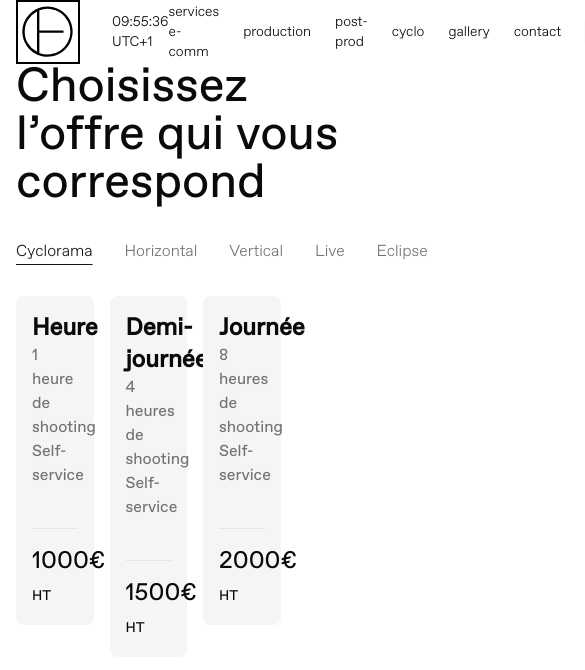
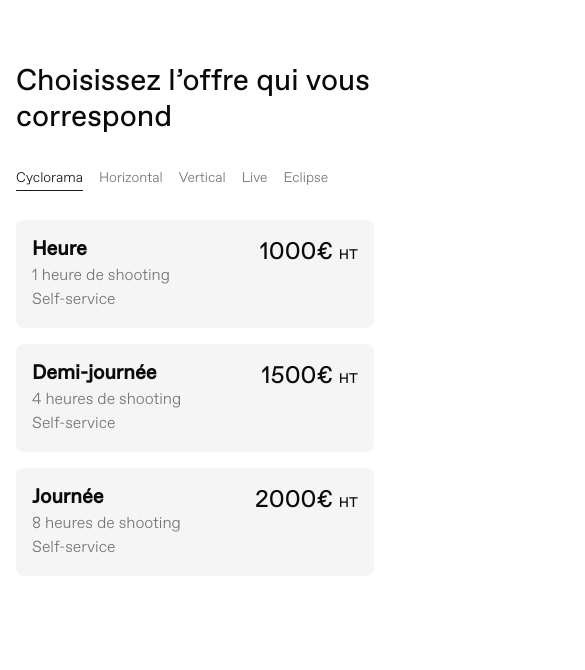
Before and after one commit to E-Do-Studio/e-do.studio-2.0, a Next.js app: page / in a window 390 px wide. Shown: the top 670 px of the page, 585 px wide, since content can reach past the window. Built offline with nearby package versions, Linux system fonts and the light colour scheme.

Commit message:
feat: 🎸 version reponsive ok !

```diff
--- a/src/app/(web)/_components/card.tsx
+++ b/src/app/(web)/_components/card.tsx
@@ -10,7 +10,7 @@ interface CardProps {
 export const Card = ({ timing, price, description }: CardProps) => {
   return (
     <motion.div
-      className="flex flex-col gap-4 p-4 bg-neutral-100 rounded-lg cursor-pointer"
+      className="flex justify-between md:flex-col gap-4 p-4 flex-1 bg-neutral-100 rounded-lg cursor-pointer"
       whileHover={{
         scale: 1.03,
         transition: {
@@ -19,10 +19,10 @@ export const Card = ({ timing, price, description }: CardProps) => {
       }}
     >
       <div className="flex flex-col">
-        <h3 className="text-2xl font-abc-favorit font-bold">{timing}</h3>
-        <p className="text-base text-neutral-500 font-medium">{description}</p>
+        <h3 className="">{timing}</h3>
+        <p className="text-neutral-500">{description}</p>
       </div>
-      <Separator className="mt-6" />
+      <Separator className="hidden md:block mt-6" />
       <p className="text-2xl font-medium">
         {price}€ <span className="text-sm">HT</span>
       </p>
--- a/src/app/(web)/_components/machines.tsx
+++ b/src/app/(web)/_components/machines.tsx
@@ -23,7 +23,7 @@ export const Machines = () => {
     <div className="flex flex-col gap-8">
       <Tabs tabs={tabs} activeTab={activeTab} setActiveTab={setActiveTab} />
       <motion.div
-        className="grid grid-cols-4 gap-4"
+        className="flex flex-col justify-between md:flex-row gap-4"
         initial={{ opacity: 0 }}
         animate={{ opacity: 1 }}
         transition={{ duration: 0.3 }}
@@ -35,6 +35,7 @@ export const Machines = () => {
               options.map((option, index) => (
                 <motion.div
                   key={`${machine.name}-${period}-${index}`}
+                  className="flex-1"
                   initial={{ opacity: 0 }}
                   animate={{ opacity: 1 }}
                   transition={{
--- a/src/app/(web)/_components/tabs.tsx
+++ b/src/app/(web)/_components/tabs.tsx
@@ -8,12 +8,12 @@ type TabsProps = {
 
 export const Tabs = ({ tabs, activeTab, setActiveTab }: TabsProps) => {
   return (
-    <div className="flex gap-8">
+    <div className="flex gap-4 md:gap-8">
       {tabs.map((tab) => (
         <span
           key={tab}
           className={cn(
-            'text-base cursor-pointer text-neutral-500 select-none',
+            'text-sm md:text-base cursor-pointer text-neutral-500 select-none',
             activeTab === tab && 'underline underline-offset-8 text-primary',
           )}
           onClick={() => setActiveTab(tab)}
--- a/src/app/(web)/layout.tsx
+++ b/src/app/(web)/layout.tsx
@@ -29,7 +29,7 @@ export default function RootLayout({ children }: { children: React.ReactNode })
   return (
     <html lang="en" className={cn(abcFavorit.variable, 'font-abc-favorit font-light antialiased')}>
       <body>
-        <Header />
+        {/* <Header /> */}
         {children}
       </body>
     </html>
--- a/src/components/layout/landing-section.tsx
+++ b/src/components/layout/landing-section.tsx
@@ -10,7 +10,7 @@ export const LandingSection = ({
   className?: string
 }) => {
   return (
-    <section className={cn('flex flex-col gap-8', className)}>
+    <section className={cn('flex flex-col gap-8 mt-16', className)}>
       <LandingTitle title={title} />
       {children}
     </section>
@@ -18,7 +18,5 @@ export const LandingSection = ({
 }
 
 export const LandingTitle = ({ title, className }: { title: string; className?: string }) => {
-  return (
-    <h2 className={cn('text-5xl font-abc-favorit font-medium max-w-lg', className)}>{title}</h2>
-  )
+  return <h2 className={cn('', className)}>{title}</h2>
 }
--- a/src/styles/base/_fonts.scss
+++ b/src/styles/base/_fonts.scss
@@ -13,3 +13,15 @@
     'ss02' 1; // Activer les stylistic sets si disponibles
   font-optical-sizing: auto;
 }
+
+h2 {
+  @apply text-3xl md:text-5xl font-abc-favorit font-medium max-w-lg;
+}
+
+h3 {
+  @apply text-xl md:text-2xl font-abc-favorit font-bold;
+}
+
+p {
+  @apply text-base md:text-lg;
+}
```
